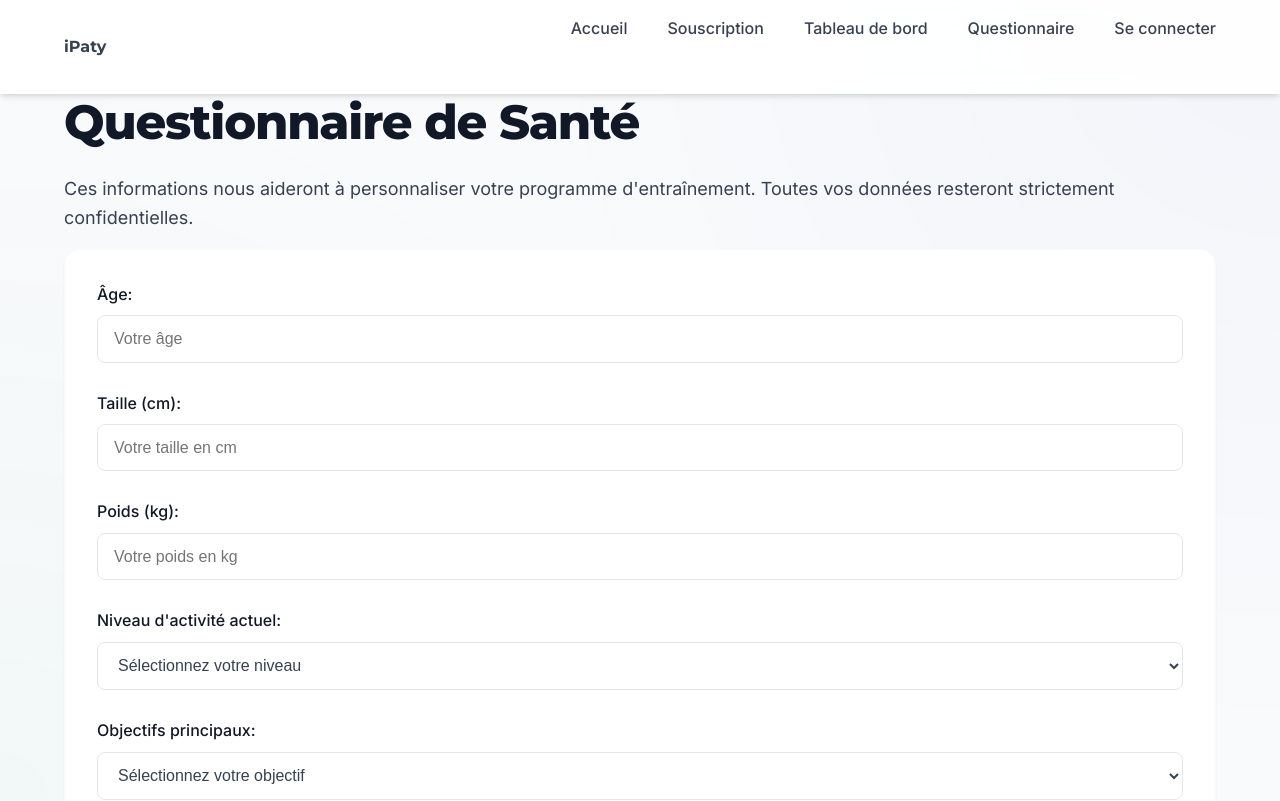
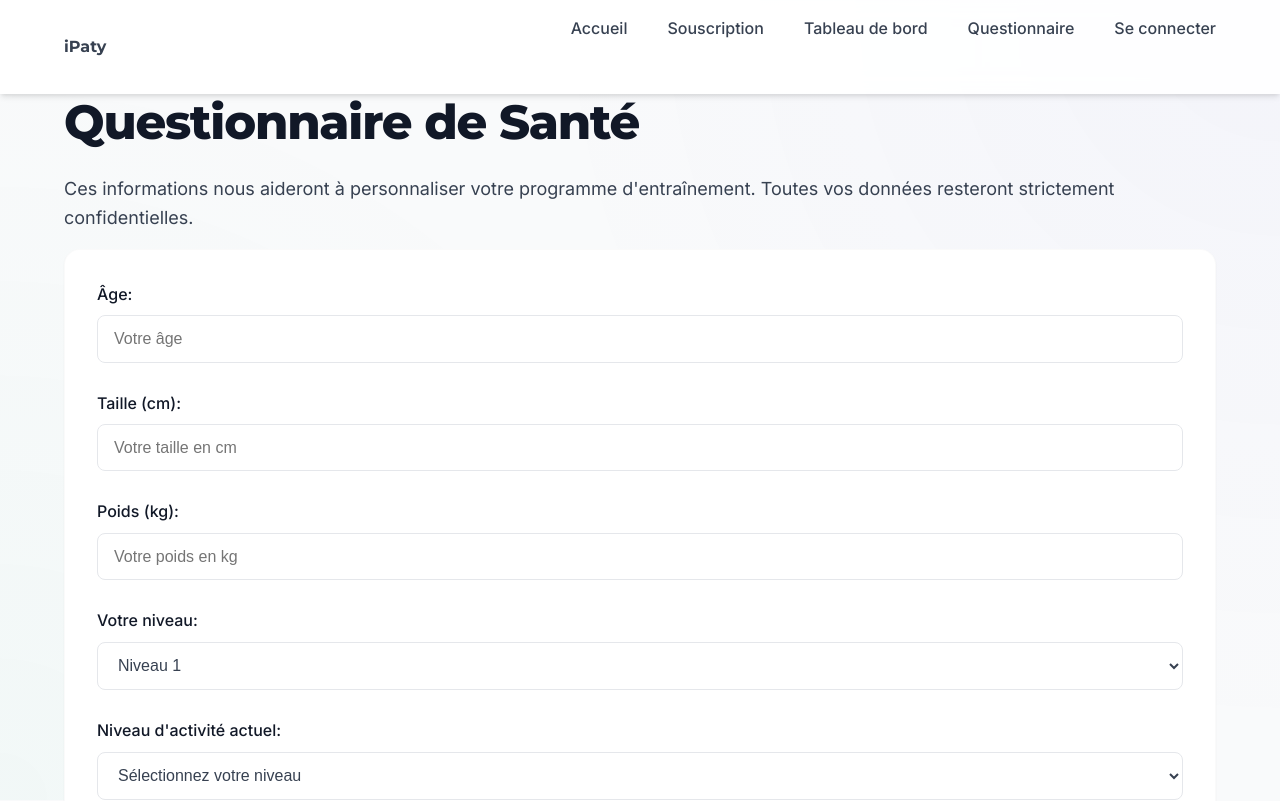
Before and after one commit to Pedrocito97/Paty, a React (Vite) app in the folder app/: page /questionnaire in a window 1280 px wide. Shown: the top 801 px of the page. Built offline with nearby package versions, Linux system fonts and the light colour scheme.

Commit message:
feat: add user level support

```diff
--- a/app/src/context/AuthContext.tsx
+++ b/app/src/context/AuthContext.tsx
@@ -1,8 +1,11 @@
 import React, { useState, createContext, ReactNode } from 'react';
+import { Level } from './Level';
 
 interface AuthContextProps {
   isAuthenticated: boolean;
   twoFACode: string | null;
+  level: Level;
+  setLevel: (level: Level) => void;
   login: (username: string, password: string) => string | null;
   verifyCode: (code: string) => boolean;
   logout: () => void;
@@ -13,6 +16,7 @@ export const AuthContext = createContext<AuthContextProps | undefined>(undefined
 export const AuthProvider = ({ children }: { children: ReactNode }) => {
   const [isAuthenticated, setIsAuthenticated] = useState(false);
   const [twoFACode, setTwoFACode] = useState<string | null>(null);
+  const [level, setLevel] = useState<Level>(Level.LEVEL1);
 
   const login = (username: string, password: string) => {
     // Very basic credential check, for demo purposes
@@ -39,7 +43,7 @@ export const AuthProvider = ({ children }: { children: ReactNode }) => {
   };
 
   return (
-    <AuthContext.Provider value={{ isAuthenticated, twoFACode, login, verifyCode, logout }}>
+    <AuthContext.Provider value={{ isAuthenticated, twoFACode, level, setLevel, login, verifyCode, logout }}>
       {children}
     </AuthContext.Provider>
   );
--- /dev/null
+++ b/app/src/context/Level.ts
@@ -0,0 +1,17 @@
+export enum Level {
+  LEVEL1 = 'level1',
+  LEVEL2 = 'level2',
+  LEVEL3 = 'level3',
+  LEVEL4 = 'level4',
+  LEVEL5 = 'level5',
+  LEVEL6 = 'level6'
+}
+
+export const LEVEL_LABELS: Record<Level, string> = {
+  [Level.LEVEL1]: 'Niveau 1',
+  [Level.LEVEL2]: 'Niveau 2',
+  [Level.LEVEL3]: 'Niveau 3',
+  [Level.LEVEL4]: 'Niveau 4',
+  [Level.LEVEL5]: 'Niveau 5',
+  [Level.LEVEL6]: 'Niveau 6'
+};
--- a/app/src/pages/Dashboard.tsx
+++ b/app/src/pages/Dashboard.tsx
@@ -1,9 +1,15 @@
-import React from 'react';
+import React, { useContext } from 'react';
+import { AuthContext } from '../context/AuthContext';
+import { LEVEL_LABELS } from '../context/Level';
 
 const Dashboard: React.FC = () => {
+  const auth = useContext(AuthContext);
+  if (!auth) return null;
+
   return (
     <main className="container">
       <h1 className="text-gradient">Mon tableau de bord</h1>
+      <p style={{ marginBottom: '1rem' }}>Niveau: {LEVEL_LABELS[auth.level]}</p>
 
       <div style={{ display: 'flex', flexWrap: 'wrap', gap: '2rem', marginBottom: '2rem' }}>
         <div style={{ flex: '1 1 300px', background: 'white', borderRadius: '1rem', padding: '1.5rem', boxShadow: 'var(--shadow-md)' }}>
--- a/app/src/pages/HealthQuestionnaire.tsx
+++ b/app/src/pages/HealthQuestionnaire.tsx
@@ -1,7 +1,14 @@
-import React from 'react';
+import React, { useContext, useState } from 'react';
 import { Link } from 'react-router-dom';
+import { AuthContext } from '../context/AuthContext';
+import { Level, LEVEL_LABELS } from '../context/Level';
 
 const HealthQuestionnaire: React.FC = () => {
+  const auth = useContext(AuthContext);
+  const [userLevel, setUserLevel] = useState<Level>(auth?.level ?? Level.LEVEL1);
+
+  if (!auth) return null;
+
   return (
     <main className="container">
       <h1>Questionnaire de Santé</h1>
@@ -22,6 +29,23 @@ const HealthQuestionnaire: React.FC = () => {
           <div className="form-group">
             <label htmlFor="weight">Poids (kg):</label>
             <input id="weight" type="number" min="30" max="300" placeholder="Votre poids en kg" required />
+          </div>
+
+          <div className="form-group">
+            <label htmlFor="level">Votre niveau:</label>
+            <select
+              id="level"
+              value={userLevel}
+              onChange={e => {
+                const lvl = e.target.value as Level;
+                setUserLevel(lvl);
+                auth.setLevel(lvl);
+              }}
+            >
+              {Object.values(Level).map(l => (
+                <option key={l} value={l}>{LEVEL_LABELS[l]}</option>
+              ))}
+            </select>
           </div>
 
           <div className="form-group">
```
